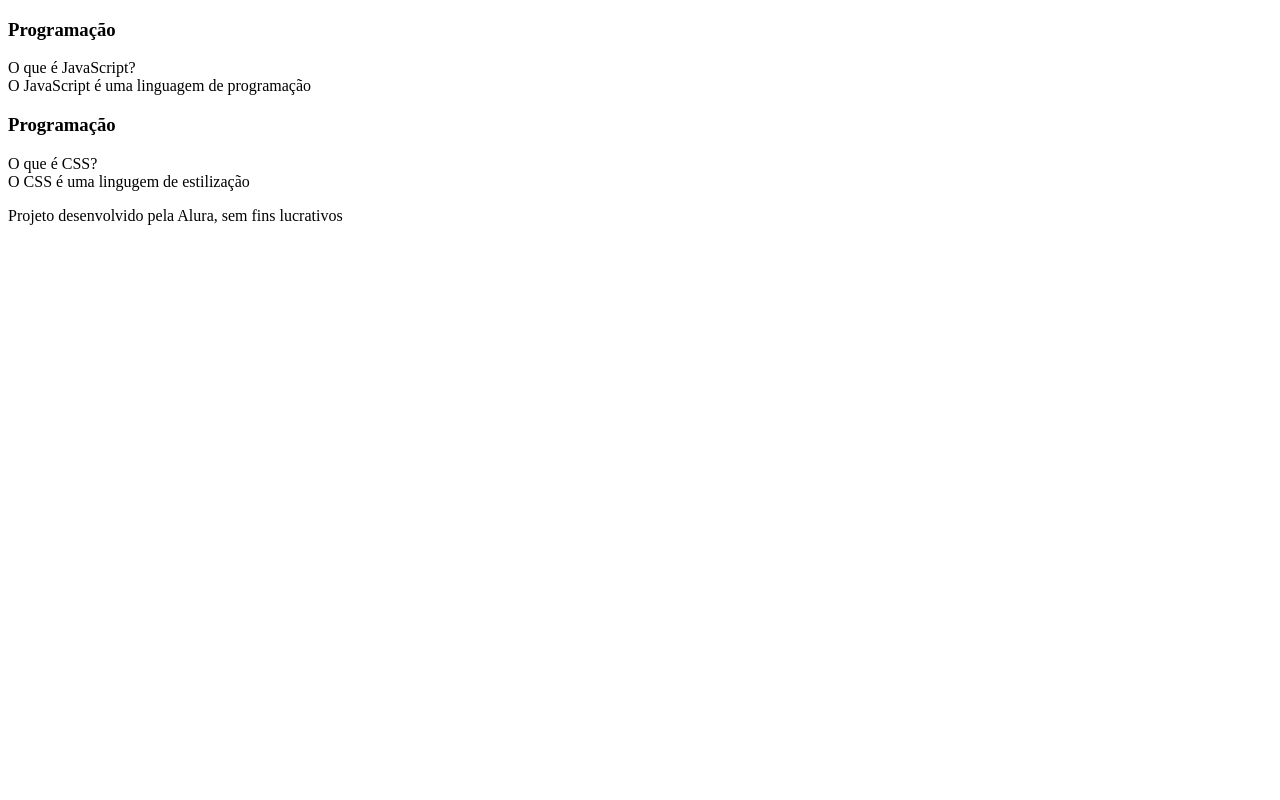
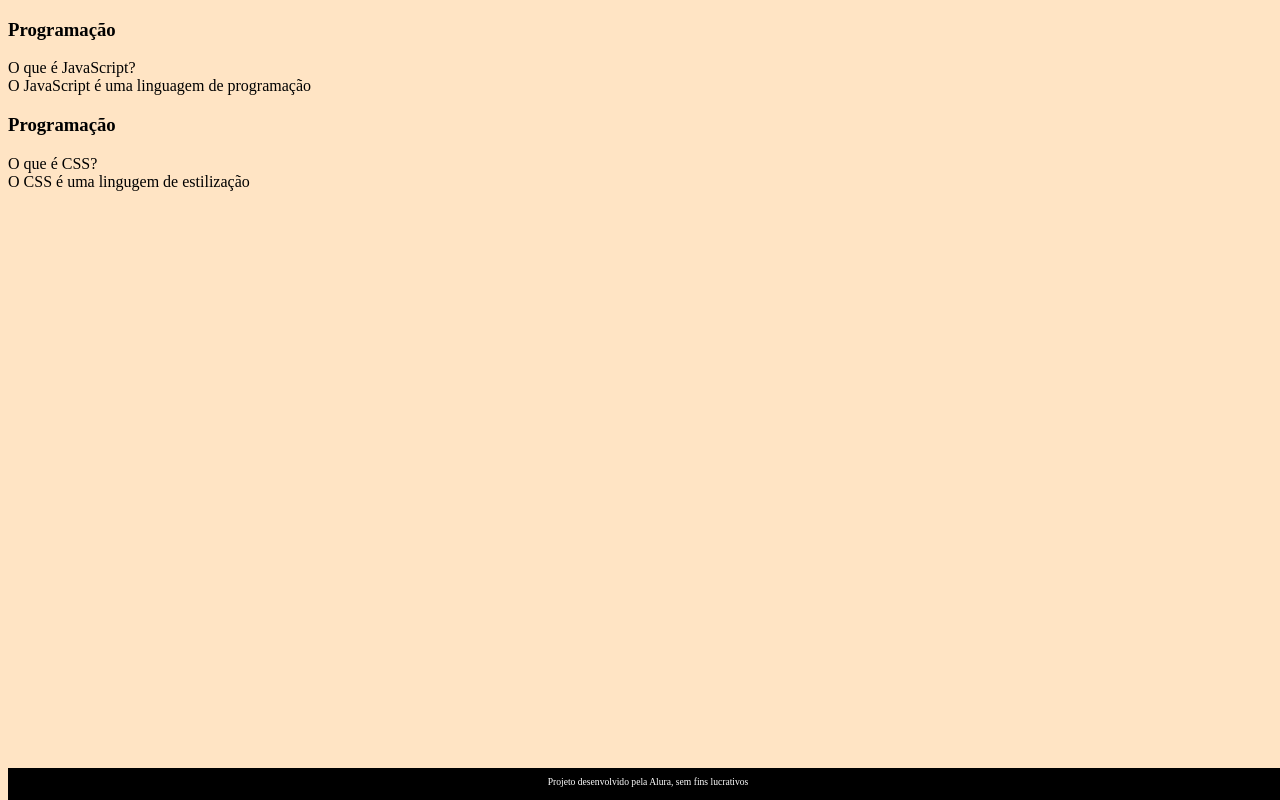
Before and after one commit to silviosnjr/PaginaWeb-DesenvolvendoUmaFerramentaInterativaDeEstudo, a plain HTML site: page index.html in a window 1280 px wide. Drawn offline with Linux system fonts and the light colour scheme.

Commit message:
Customizando os elementos com CSS

```diff
--- /dev/null
+++ b/assets/style.css
@@ -0,0 +1,19 @@
+body{
+    background-color: bisque;
+    font-family: Bai Jamjuree;
+}
+
+footer{
+    background-color: black;
+    color: white;
+    position: fixed;
+    bottom: 0;
+    width: 100%;
+    height: 2rem;
+}
+
+footer p{
+    text-align: center;
+    font-size: 0.6rem;
+    margin-top: 0.5rem;
+}
--- a/index.html
+++ b/index.html
@@ -3,6 +3,7 @@
 <head>
     <meta charset="UTF-8">
     <meta name="viewport" content="width=device-width, initial-scale=1.0">
+    <link rel="stylesheet" href="assets/style.css">
     <title>Flashcard</title>
 </head>
 <body>
```
